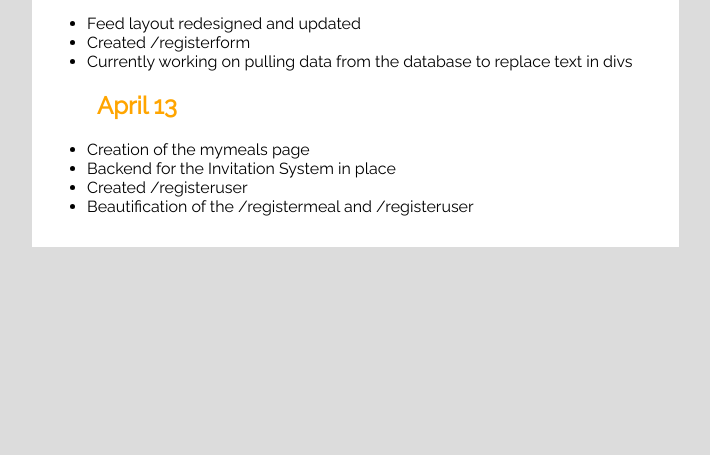
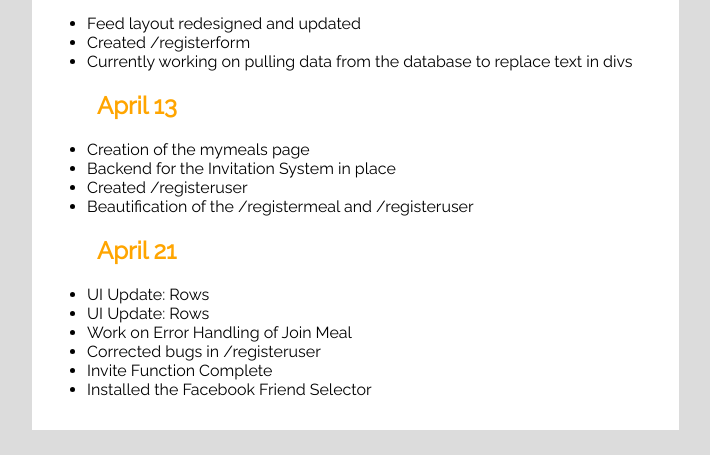
Before and after one commit to a-jain/TigerGrowl, a Flask app: page /timeline in a window 1280 px wide. Shown: the part 1012-1467 px from the top of the page, without its empty margins (292-1002 px from the left). Before the commit the page ends 1259 px from the top, so only its background shows below. Run offline with Flask 2, Linux system fonts and the light colour scheme; some libraries are stand-ins or nearby versions; some web fonts are replaced.

Commit message:
timeline update

```diff
--- a/templates/timeline.html
+++ b/templates/timeline.html
@@ -98,6 +98,17 @@
                 <li>Created /registeruser</li>
                 <li>Beautification of the /registermeal and /registeruser</li>
             </ul>
+
+            <h2>April 21</h2>
+            <ul>
+                <li>UI Update: Rows</li>
+                <li>UI Update: Rows</li>
+                <li>Work on Error Handling of Join Meal</li>
+                <li>Corrected bugs in /registeruser</li>
+                <li>Invite Function Complete</li>
+                <li>Installed the Facebook Friend Selector</li>
+            </ul>
+
         </div>
     </div>
 
```
